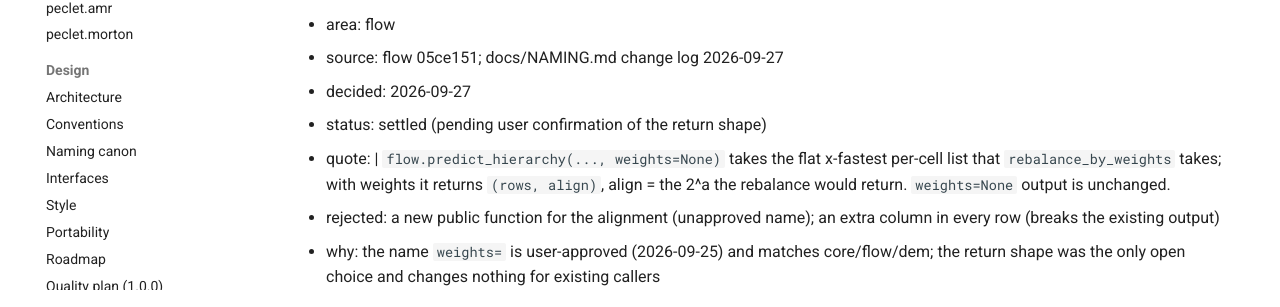
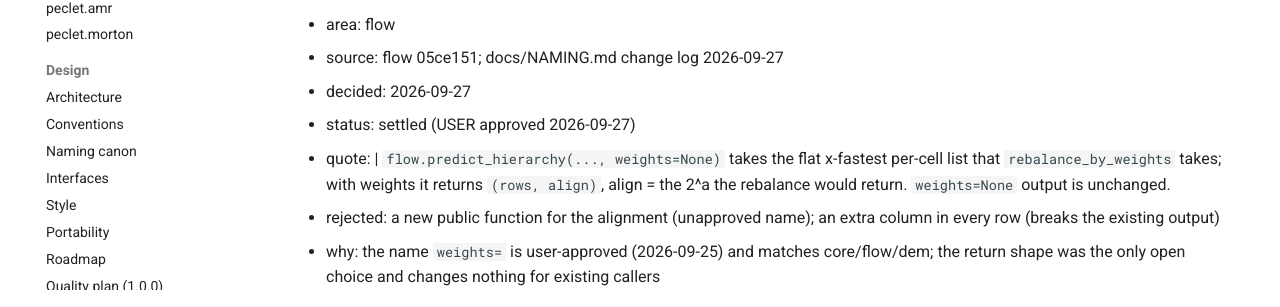
Before and after one commit to computational-chemical-engineering/peclet, an MkDocs documentation site: the page built from docs/decisions/flow.md, in a window 1280 px wide and 900 px high, scrolled down 94584 px. Shown: the part 522-829 px from the top of the window. Built offline with MkDocs 1.6.1 and Material for MkDocs 9.7.7, drawn with Linux system fonts in a browser that asks for light colours; comment, search, counter and statistics services are not loaded.

Commit message:
register: predict_hierarchy (rows, align) return approved by the user
Co-Authored-By: Claude Opus 5.5 <noreply@anthropic.com>
Claude-Session: https://claude.ai/code/session_015fNTZgmz6U1bv2MRTM3bbF

```diff
--- a/docs/decisions/flow.md
+++ b/docs/decisions/flow.md
@@ -3395,7 +3395,7 @@ Do not reverse an entry here without recording a new decision that supersedes it
 - area: flow
 - source: flow 05ce151; docs/NAMING.md change log 2026-09-27
 - decided: 2026-09-27
-- status: settled (pending user confirmation of the return shape)
+- status: settled (USER approved 2026-09-27)
 - quote: |
     `flow.predict_hierarchy(..., weights=None)` takes the flat x-fastest per-cell list that
     `rebalance_by_weights` takes; with weights it returns `(rows, align)`, align = the 2^a the
```
